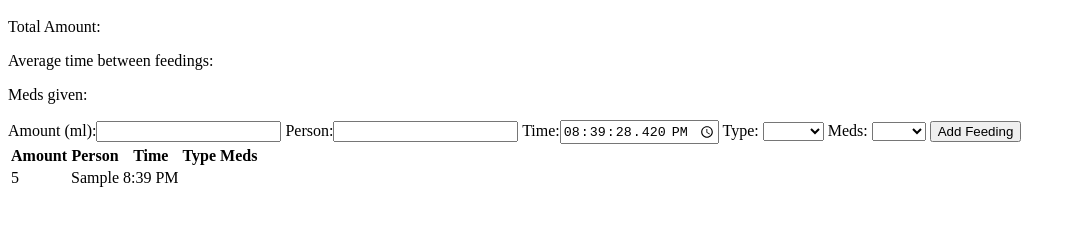
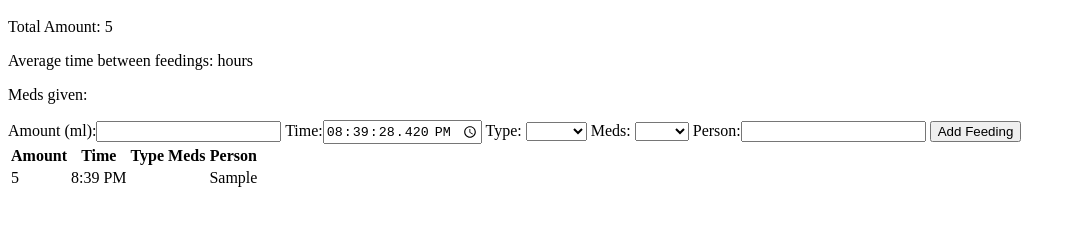
Before and after one commit to kopgenorth/feeding-tracker, a website: page app/index.html in a window 1280 px wide. Both pictures are taken after typing "5", "Sample" into the empty fields and a click on the button "Add Feeding". Shown: the part 48-274 px from the top of the page, without its empty margins (0-1076 px from the left). Drawn offline with nearby package versions, Linux system fonts and the light colour scheme.

Commit message:
added some totaling

```diff
--- a/app/controllers/feedingController.js
+++ b/app/controllers/feedingController.js
@@ -11,12 +11,16 @@
 
         $scope.feedings = feedingService.feedings;
 
+        $scope.totalAmount = feedingService.getTotalAmount();
+
         $scope.feedingEntry = getNewFeeding();
 
         $scope.addFeeding = function () {
 //            $scope.feedings.push($scope.feedingEntry);
             feedingService.addFeeding($scope.feedingEntry);
             $scope.feedingEntry = getNewFeeding();
+            $scope.totalAmount = feedingService.getTotalAmount();
+            $scope.averageInterval = feedingService.getAverageInterval();
         };
 
         function getNewFeeding(){
--- a/app/index.html
+++ b/app/index.html
@@ -2,23 +2,21 @@
     <script src='bower_components/angular/angular.js'></script>
 </head>
 
-<body ng-app=FeedingTracker>
+<body ng-app=FeedingTracker ng-controller="FeedingController">
     <h1>
         Feeding Tracker
     </h1>
     <div>
         <p>Total Amount: {{totalAmount}}</p>
-        <p>Average time between feedings: {{averageInterval}}</p>
+        <p>Average time between feedings: {{averageInterval | number:2}} hours</p>
         <p>Meds given: {{medsGiven}}</p>
     </div>
 
-    <div ng-controller="FeedingController">
+    <div >
         <span>
                Amount (ml):<input type=number ng-model='feedingEntry.amount'>
         </span>
-              <span>
-               Person:<input type=text ng-model='feedingEntry.person'>
-        </span>
+
         <span>
                Time:<input required type=time placeholder="HH:mm:ss" ng-model='feedingEntry.time'>
         </span>
@@ -37,24 +35,24 @@
                 <option value='1'>Full</option>
             </select>
         </span>
+        <span>
+               Person:<input type=text ng-model='feedingEntry.person'>
+        </span>
 
         <button ng-click='addFeeding()'>Add Feeding</button>
         <table>
             <thead>
                 <tr>
                     <th>Amount</th>
-                    <th>Person</th>
                     <th>Time</th>
                     <th>Type</th>
                     <th>Meds</th>
+                    <th>Person</th>
                 </tr>
             </thead>
-            <tr ng-repeat='feeding in feedings'>
+            <tr ng-repeat='feeding in feedings | orderBy:"time"'>
                 <td>
                     {{feeding.amount}}
-                    </td>
-                    <td>
-                        {{feeding.person}}
                 </td>
                 <td>
                     {{feeding.time | date: "h:mm a"}}
@@ -65,6 +63,10 @@
                 <td>
                     {{feeding.meds}}
                 </td>
+                <td>
+                    {{feeding.person}}
+                </td>
+
             </tr>
         </table>
     </div>
--- a/app/services/feedingService.js
+++ b/app/services/feedingService.js
@@ -7,6 +7,36 @@
 
         this.addFeeding = function (feeding) {
             service.feedings.push(feeding);
+        };
+
+        this.getTotalAmount = function () {
+          var total = 0;
+            for (var feeding of service.feedings)
+            {
+                total += feeding.amount;
+            }
+            return total;
+        };
+
+        this.getAverageInterval = function () {
+            var totalMilliseconds = 0
+            var sortedFeedings = service.feedings.sort(function(a,b){
+               return a.time - b.time;
+            });
+            for (i = 0; i < sortedFeedings.length - 1;i++)
+                {
+                    /*debugger;
+                    diffArray.push(service.feedings[i].time - service.feedings[i+1].time);
+                    */
+
+                    totalMilliseconds += Math.abs(sortedFeedings[i].time - sortedFeedings[i+1].time);
+                }
+            var averageMilliseconds = totalMilliseconds / (sortedFeedings.length - 1);
+            var seconds = averageMilliseconds / 1000;
+            var minutes = seconds / 60;
+            var hours = minutes / 60;
+
+            return hours;
         }
     };
 
```
Lines whose indentation alone changed are shown as unchanged.
